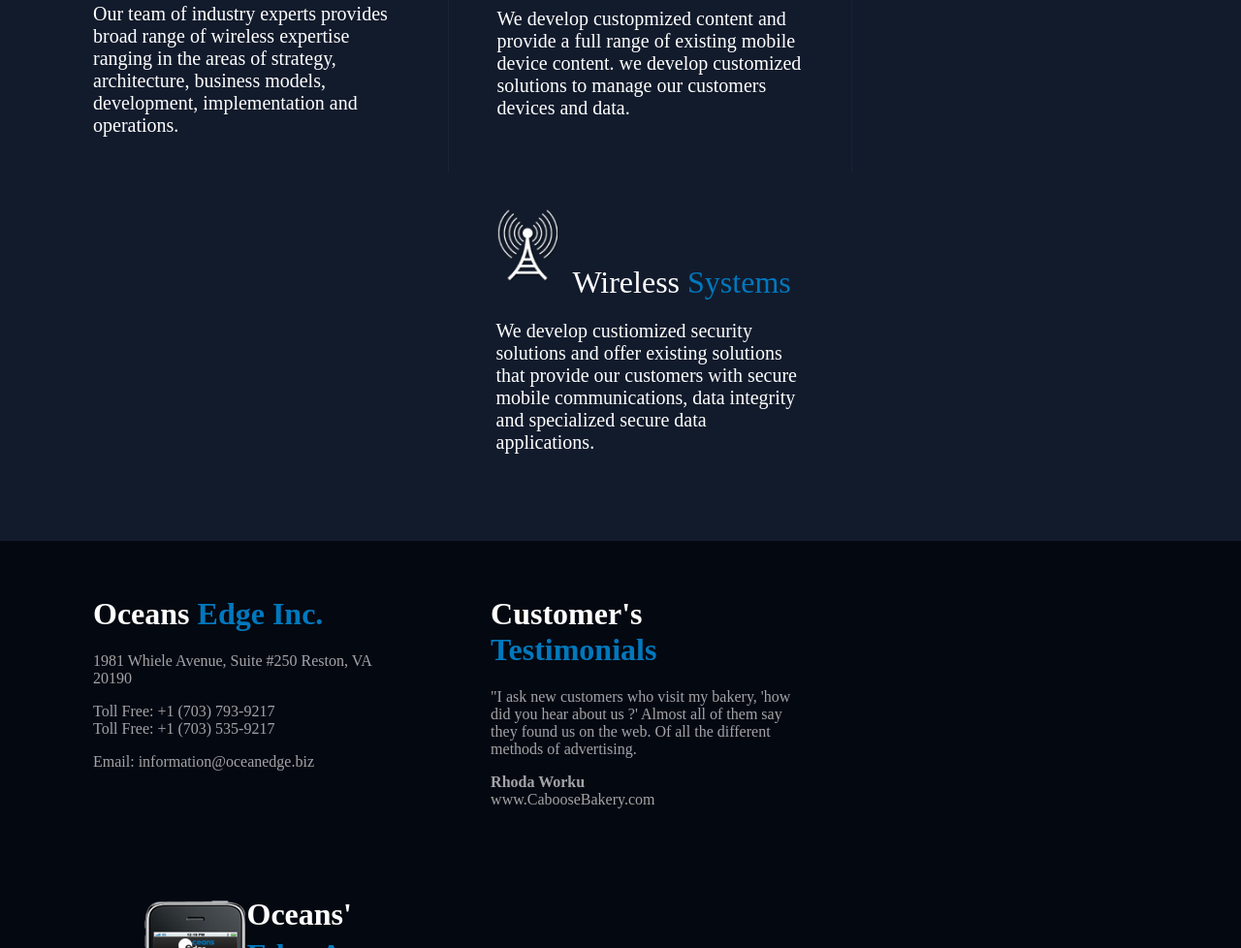
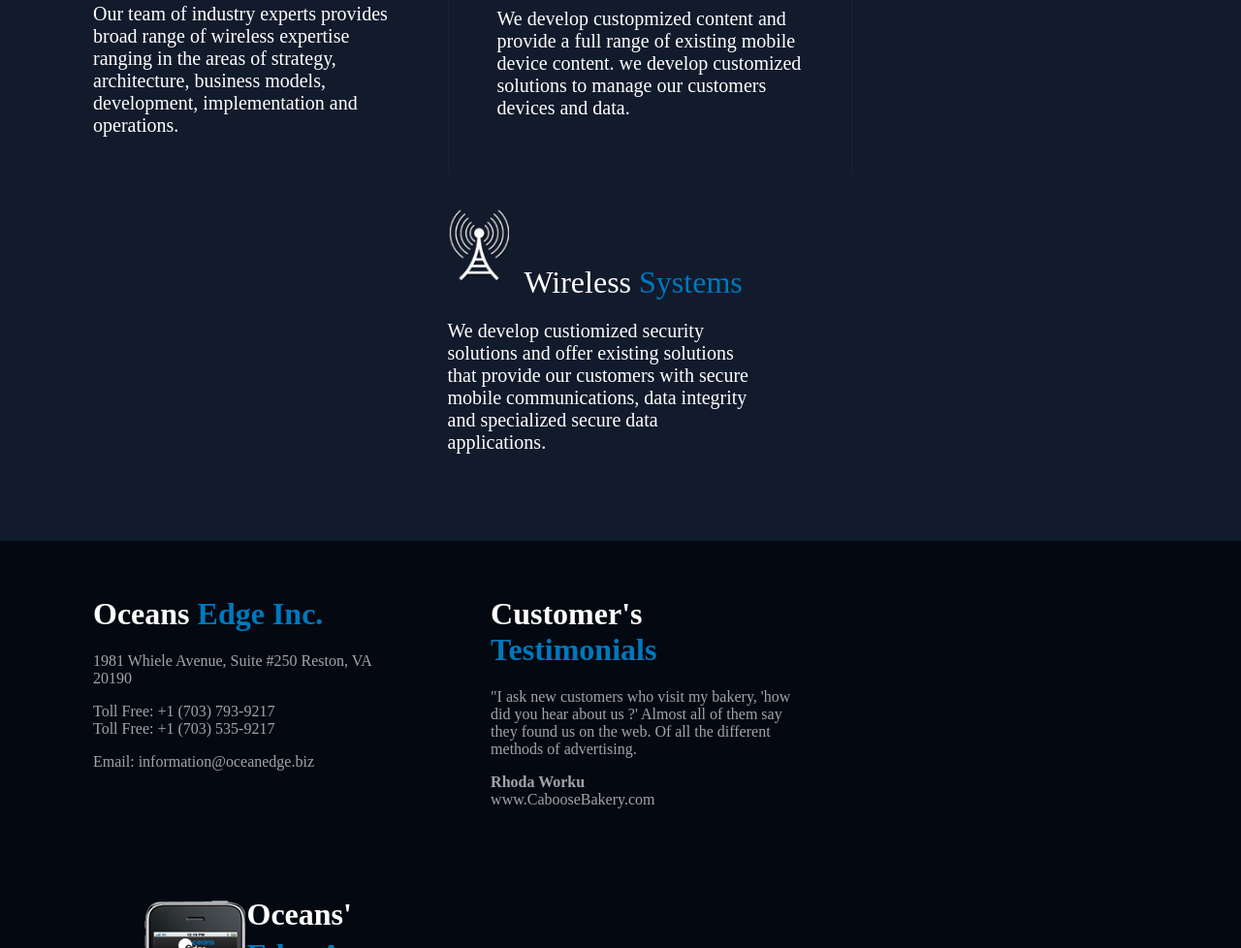
Before and after one commit to LabibHSrabon/Blue, a plain HTML site: page index.html in a window 1280 px wide. Shown: the part 1082-2060 px from the top of the page at 97% size. Drawn offline with Linux system fonts and the light colour scheme.

Commit message:
Update index.html

```diff
--- a/index.html
+++ b/index.html
@@ -77,7 +77,7 @@
 					</div>
 			</div>
 
-			<div class="scon3">
+			<div class="scon3" style="padding-left: 0px;">
 				<div class="scon3head">
 					<div class="simg3">
 						<img src="images/si3.png" alt="wireless">
```
